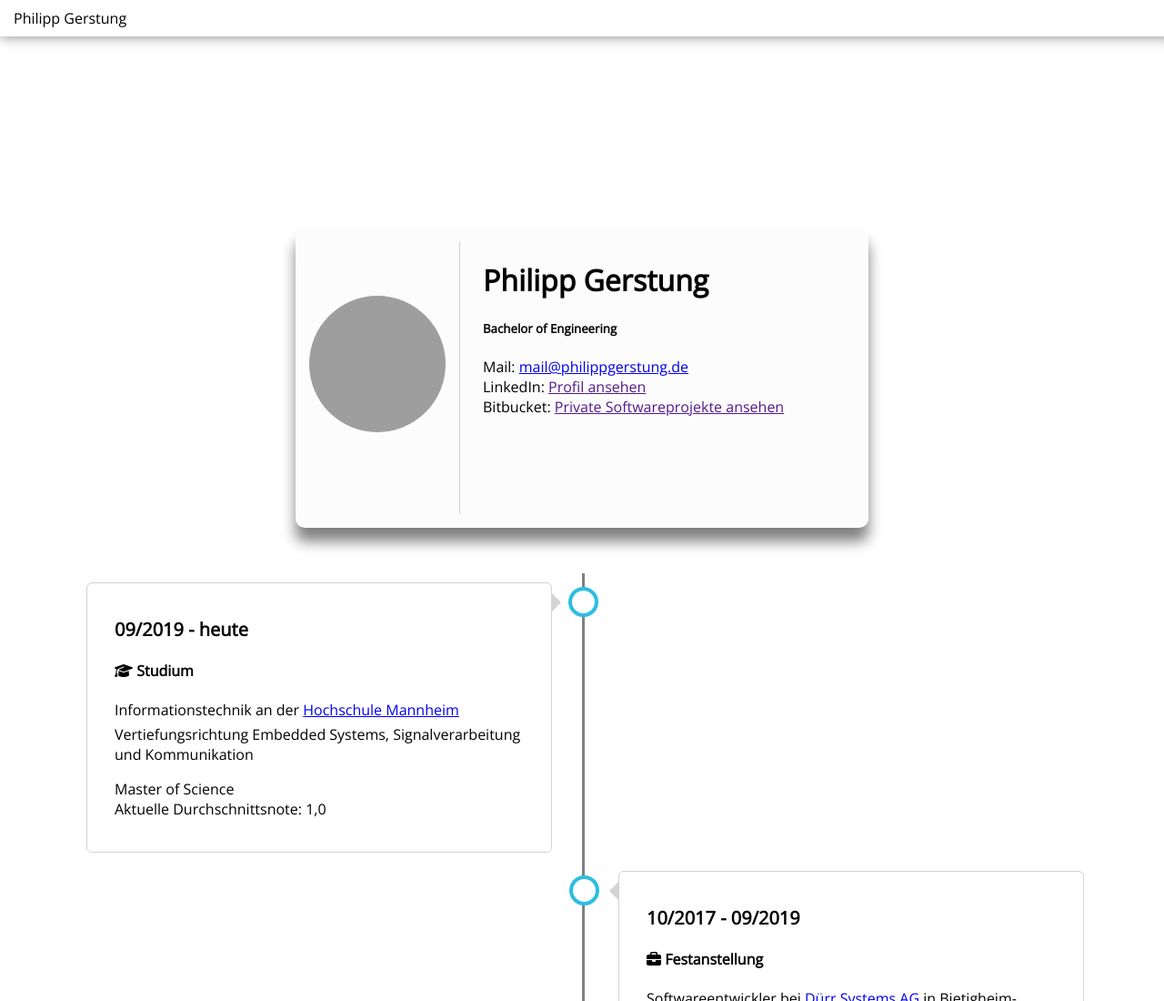
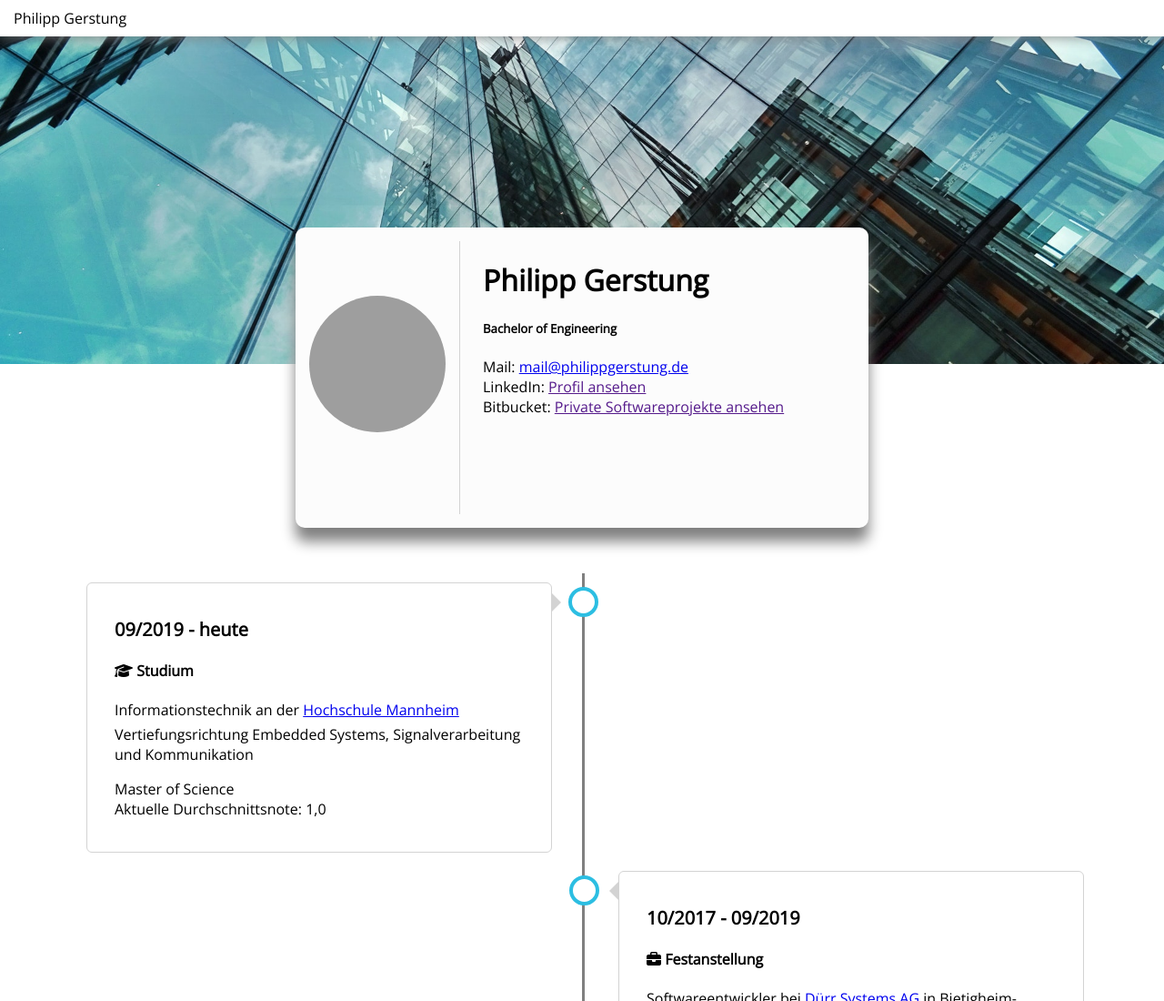
Before and after one commit to PhilippGerstung/aboutMe, a plain HTML site: page index.html in a window 1280 px wide. Shown: the top 1100 px of the page at 91% size. Drawn offline with nearby package versions, Linux system fonts and the light colour scheme; the site is published under a folder, as on GitHub Pages, so addresses that start at the root find nothing.

Commit message:
Fixed background image

```diff
--- a/styles/header.css
+++ b/styles/header.css
@@ -16,7 +16,7 @@
 /* For the parallax header image */
 .parallax-image {
     /* The image used */
-    background-image: url("/assets/background-architecture.jpg");
+    background-image: url("../assets/background-architecture.jpg");
 
     /* Set a specific height */
     height: 400px;
```
